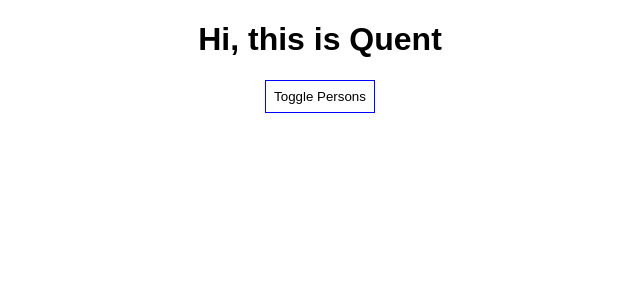
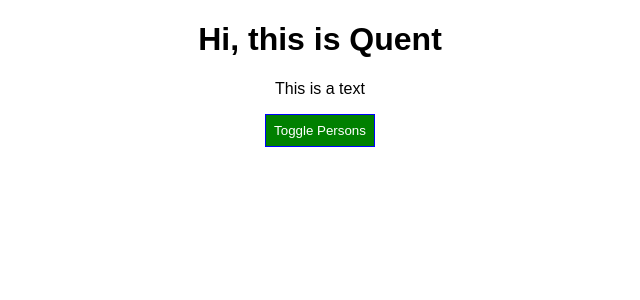
Before and after one commit to GalaxyDefender/react-guide, a React (Create React App) app: page / in a window 1280 px wide. Shown: the top 300 px of the page, without its empty margins (320-960 px from the left). Built offline with nearby package versions, Linux system fonts and the light colour scheme.

Commit message:
imported Radium

```diff
--- a/package.json
+++ b/package.json
@@ -3,6 +3,7 @@
   "version": "0.1.0",
   "private": true,
   "dependencies": {
+    "radium": "^0.25.2",
     "react": "^16.8.6",
     "react-dom": "^16.8.6",
     "react-scripts": "1.1.5"
--- a/src/App.css
+++ b/src/App.css
@@ -1,3 +1,11 @@
 .App {
   text-align: center;
 }
+
+.red {
+  color: red;
+}
+
+.bold {
+  font-weight: bold;
+}
--- a/src/App.js
+++ b/src/App.js
@@ -1,4 +1,5 @@
 import React, { Component } from 'react';
+import Radium from 'radium';
 import './App.css';
 import Person from './Person/Person';
 
@@ -6,7 +7,8 @@
   state = {
     persons: [
       { id:"001", name: 'Max', age: 28},
-      { id:"002", name: 'Manu', age: 29}
+      { id:"002", name: 'Manu', age: 29},
+      { id:"003", name: 'Stan', age: 29}
     ],
     showPerson: false
   }
@@ -55,11 +57,16 @@
 
   render() {
     const style = {
-      backgroundColor: 'white',
+      backgroundColor: 'green',
+      color: 'white',
       font: 'inherent',
       border: '1px solid blue',
       padding: '8px',
-      cursor: 'pointer'
+      cursor: 'pointer',
+      ':hover': {
+        backgroundColor: 'lightgreen',
+        color: 'black'
+      }
     };
 
     let persons = null;
@@ -76,12 +83,27 @@
               changed={(event) => this.nameChangedHandler(event, person.id)} />
           })}
         </div>
-      )
+      );
+
+      style.backgroundColor = 'red';
+      style[':hover'] = {
+        backgroundColor: 'salmon',
+        color: 'black'
+      };
+    };
+
+    const classes = [];
+    if(this.state.persons.length <= 2) {
+      classes.push('red');
+    }
+    if(this.state.persons.length <= 1) {
+      classes.push('bold');
     }
 
     return (
       <div className="App">
         <h1>Hi, this is Quent</h1>
+        <p className={classes.join(' ')}>This is a text</p>
         <button
           style={style}
           onClick={this.togglePersonHandler}>Toggle Persons</button>
@@ -92,4 +114,4 @@
    }
 }
 
-export default App;
+export default Radium(App);
--- a/src/Person/Person.js
+++ b/src/Person/Person.js
@@ -1,4 +1,5 @@
 import React from 'react';
+import Radium from 'radium';
 import './Person.css';
 
 const person = (props) => {
@@ -11,4 +12,4 @@
     );
 };
 
-export default person;
+export default Radium(person);
```
Also changed, not shown: 1 other file (tests, documents, lock files or other folders).
